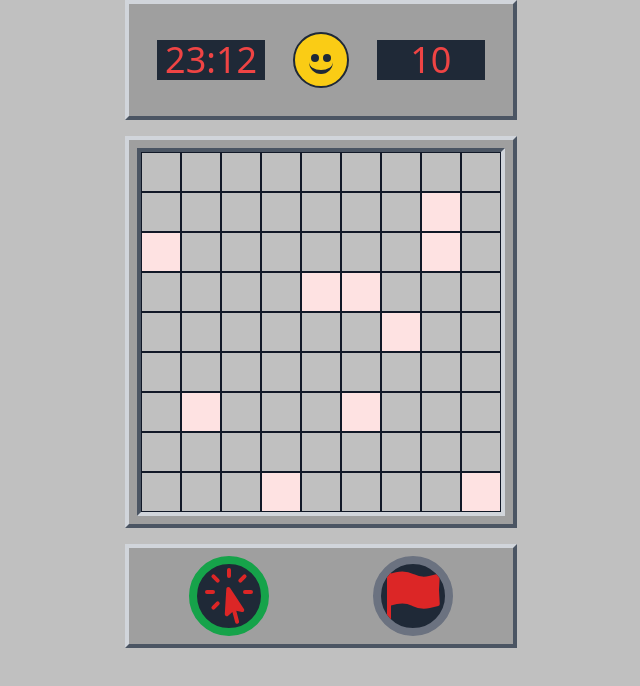
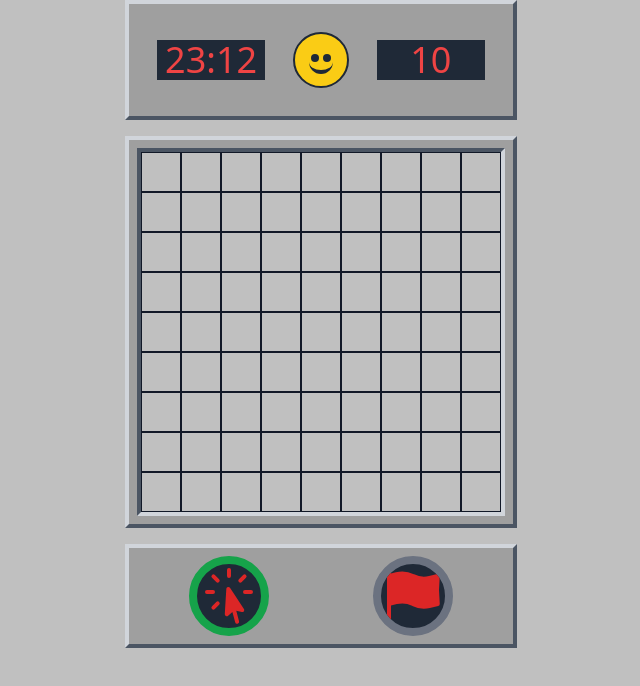
Before and after one commit to weelics/React-MineSweeper, a React (Create React App) app: page / in a window 1280 px wide. Shown: the top 686 px of the page, without its empty margins (319-959 px from the left). Built offline with nearby package versions, Linux system fonts and the light colour scheme.

Commit message:
fix: set new flag control

```diff
--- a/package.json
+++ b/package.json
@@ -10,7 +10,7 @@
     "@testing-library/user-event": "^13.5.0",
     "react": "^18.2.0",
     "react-dom": "^18.2.0",
-    "react-scripts": "5.0.1",
+    "react-scripts": "^5.0.1",
     "tailwindcss": "^3.2.4",
     "web-vitals": "^2.1.4"
   },
--- a/src/App.js
+++ b/src/App.js
@@ -4,51 +4,56 @@ import createTable from "./module/createTable";
 
 const length = 9;
 const nMine = 10;
-let mineInGame = nMine;
 let winnerMine = 0;
 let cssFinishGame = "";
 
-const initBoard = () => createTable(length, nMine);
-
-
 function App() {
-
-  const [board, setBoard] = useState(initBoard);
+  const [board, setBoard] = useState(createTable(length, nMine));
   const [alert, setAlert] = useState("");
   const [show, setShow] = useState(false);
-  const [points, setPoints] = useState(nMine);
-  const [inClicks,setInClicks] = useState(true);
+  const [mine, setMine] = useState(nMine);
+  const [inClicks, setInClicks] = useState(true);
 
   const reset = () => {
+    winnerMine = 0;
     setShow(false);
-    mineInGame = nMine;
-    winnerMine = 0;
-    setPoints(mineInGame);
-    setBoard(initBoard);
-  }
+    setMine(nMine);
+    setBoard(createTable(length, nMine));
+  };
 
-  const setVisible = useCallback((row,col) => {
+  const setVisible = useCallback(
+    (row, col) => {
       board[row][col].isVisible = true;
-  },[board]);
+    },
+    [board]
+  );
 
-  function gameOver() {
+  const endGame = () => {
+    setMine(nMine);
+    setShow(true);
+  };
+
+  const gameOver = useCallback(() => {
     setAlert("HAI PERSO!");
-    cssFinishGame = "bg-red-600";
-    setPoints(nMine);
-    setShow(true);
-  }
+    cssFinishGame = "bg-red-600 text-cyan-500";
+    endGame();
+  }, []);
 
-  const gameWin = () => {
+  const gameWin = useCallback(() => {
     setAlert("HAI VINTO!");
-    cssFinishGame = "bg-green-600";
-    setPoints(nMine);
-    setShow(true);
-  }
+    cssFinishGame = "bg-green-600 color-red-500";
+    endGame();
+  }, []);
 
-  const check = useCallback ((row, col) => {
+  const check = useCallback(
+    (row, col) => {
       if (row < 0 || row >= length || col < 0 || col >= length) return;
       if (board[row][col].isBomb) return;
-    if (board[row][col].value === 0 && board[row][col].isVisible === false) {
+      if (
+        board[row][col].value === 0 &&
+        board[row][col].isVisible === false &&
+        board[row][col].isFlagged === false
+      ) {
         board[row][col].isVisible = true;
         check(row - 1, col - 1);
         check(row - 1, col);
@@ -58,48 +63,51 @@ function App() {
         check(row, col + 1);
         check(row - 1, col + 1);
         check(row + 1, col - 1);
-    } else if(board[row][col].value !== 0){
+      } else if (board[row][col].value !== 0) {
         board[row][col].isVisible = true;
       }
+    },
+    [board]
+  );
 
-  },[board]);
+  const checkBoard = useCallback(
+    (key) => {
+      const row = Math.floor(key / length);
+      const col = key % length;
 
-  const checkBoard = useCallback((key) =>{
+      if (!inClicks) {
+        if (mine === 0 && !board[row][col].isFlagged) return;
 
-    const row = Math.floor(key / length);
-    const col = (key % length);
-    if(!inClicks) {
-      if(mineInGame === 0 && !board[row][col].isFlagged) return;
         board[row][col].isFlagged = !board[row][col].isFlagged;
         setBoard([...board]);
-      if(board[row][col].isFlagged && !board[row][col].isVisible) {
-        if(board[row][col].isBomb) winnerMine++;
-        mineInGame--;
+
+        if (board[row][col].isFlagged && !board[row][col].isVisible) {
+          if (board[row][col].isBomb) winnerMine++;
+          setMine((old) => old - 1);
+        } else if (!board[row][col].isFlagged && !board[row][col].isVisible) {
+          if (board[row][col].isBomb) winnerMine--;
+          setMine((old) => old + 1);
         }
-      else if(!board[row][col].isFlagged && !board[row][col].isVisible) {
-        if(board[row][col].isBomb) winnerMine--;
-        mineInGame++;
-      }
-      setPoints(mineInGame);
-      if(winnerMine === nMine) gameWin();
 
-      console.log("mineInGame: " + mineInGame + " winnerMine: " + winnerMine);
+        if (winnerMine === nMine) gameWin();
         return;
       }
-    if(board[row][col].isFlagged) return;
-    if(board[row][col].isBomb) gameOver();
-    check(row,col);
-    setVisible(row,col);
+
+      if (board[row][col].isFlagged) return;
+
+      if (board[row][col].isBomb) gameOver();
+
+      check(row, col);
+      setVisible(row, col);
       setBoard([...board]);
-  },[board, check, inClicks, setVisible]);
+    },
+    [board, check, gameOver, gameWin, inClicks, mine, setVisible]
+  );
 
   return (
-    <div className="mx-auto relative bg-[#C0C0C0] gap-4 md:max-w-min flex flex-col">
-      {show && (
-        <div className={`absolute ${cssFinishGame} opacity-60 top-[135px] w-full h-[357px] md:h-[394px] flex justify-center items-center`}><p className="text-8xl font-extrabold text-cyan-500 text-center">{alert}</p></div>
-      )}
+    <div className="mx-auto bg-[#C0C0C0] gap-4 md:max-w-min flex flex-col">
       <div
-        className="bg-[#9f9f9f]  p-2 border-t-4 border-l-4
+        className="bg-[#9f9f9f] p-2 border-t-4 border-l-4
         border-b-4 border-r-4
         border-t-gray-300 border-l-gray-300
         border-b-gray-600 border-r-gray-600"
@@ -112,7 +120,6 @@ function App() {
             onClick={() => {
               reset();
             }}
-
             className="relative w-14 h-14 text-center bg-yellow-400 border-2 border-gray-800 items-center rounded-full hover:bg-yellow-300"
           >
             <span className="absolute bottom-6 left-4 w-2 h-2 bg-gray-800 rounded-full"></span>
@@ -121,7 +128,7 @@ function App() {
           </div>
 
           <p className="text-4xl text-red-500 bg-gray-800 w-[33%] h-10 text-center">
-           {points}
+            {mine}
           </p>
         </div>
       </div>
@@ -132,11 +139,18 @@ function App() {
         border-b-gray-600 border-r-gray-600"
       >
         <div
-          className="flex flex-col md:items-center border-t-4 border-l-4
+          className="relative flex flex-col md:items-center border-t-4 border-l-4
         border-b-4 border-r-4
         border-b-gray-300 border-r-gray-300
         border-t-gray-600 border-l-gray-600"
         >
+          {show && (
+            <div
+              className={`absolute ${cssFinishGame} opacity-80 top-0 w-full h-full flex justify-center items-center`}
+            >
+              <p className="text-6xl font-extrabold text-center">{alert}</p>
+            </div>
+          )}
           {board.map((grid) => {
             return (
               <div className="flex">
@@ -160,19 +174,37 @@ function App() {
         border-b-gray-600 border-r-gray-600"
       >
         <div className="flex justify-around items-center ">
-
           <svg
             onClick={() => setInClicks(true)}
-          xmlns="http://www.w3.org/2000/svg" viewBox="0 0 24 24" fill="currentColor" className={`${inClicks ? 'border-green-600' : 'border-gray-500'} w-20 h-20 border-8 rounded-full  bg-gray-800 fill-red-600 hover:fill-amber-500`}>
-            <path fillRule="evenodd" d="M12 1.5a.75.75 0 01.75.75V4.5a.75.75 0 01-1.5 0V2.25A.75.75 0 0112 1.5zM5.636 4.136a.75.75 0 011.06 0l1.592 1.591a.75.75 0 01-1.061 1.06l-1.591-1.59a.75.75 0 010-1.061zm12.728 0a.75.75 0 010 1.06l-1.591 1.592a.75.75 0 01-1.06-1.061l1.59-1.591a.75.75 0 011.061 0zm-6.816 4.496a.75.75 0 01.82.311l5.228 7.917a.75.75 0 01-.777 1.148l-2.097-.43 1.045 3.9a.75.75 0 01-1.45.388l-1.044-3.899-1.601 1.42a.75.75 0 01-1.247-.606l.569-9.47a.75.75 0 01.554-.68zM3 10.5a.75.75 0 01.75-.75H6a.75.75 0 010 1.5H3.75A.75.75 0 013 10.5zm14.25 0a.75.75 0 01.75-.75h2.25a.75.75 0 010 1.5H18a.75.75 0 01-.75-.75zm-8.962 3.712a.75.75 0 010 1.061l-1.591 1.591a.75.75 0 11-1.061-1.06l1.591-1.592a.75.75 0 011.06 0z" clipRule="evenodd" />
+            xmlns="http://www.w3.org/2000/svg"
+            viewBox="0 0 24 24"
+            fill="currentColor"
+            className={`${
+              inClicks ? "border-green-600" : "border-gray-500"
+            } w-20 h-20 border-8 rounded-full  bg-gray-800 fill-red-600 hover:fill-amber-500`}
+          >
+            <path
+              fillRule="evenodd"
+              d="M12 1.5a.75.75 0 01.75.75V4.5a.75.75 0 01-1.5 0V2.25A.75.75 0 0112 1.5zM5.636 4.136a.75.75 0 011.06 0l1.592 1.591a.75.75 0 01-1.061 1.06l-1.591-1.59a.75.75 0 010-1.061zm12.728 0a.75.75 0 010 1.06l-1.591 1.592a.75.75 0 01-1.06-1.061l1.59-1.591a.75.75 0 011.061 0zm-6.816 4.496a.75.75 0 01.82.311l5.228 7.917a.75.75 0 01-.777 1.148l-2.097-.43 1.045 3.9a.75.75 0 01-1.45.388l-1.044-3.899-1.601 1.42a.75.75 0 01-1.247-.606l.569-9.47a.75.75 0 01.554-.68zM3 10.5a.75.75 0 01.75-.75H6a.75.75 0 010 1.5H3.75A.75.75 0 013 10.5zm14.25 0a.75.75 0 01.75-.75h2.25a.75.75 0 010 1.5H18a.75.75 0 01-.75-.75zm-8.962 3.712a.75.75 0 010 1.061l-1.591 1.591a.75.75 0 11-1.061-1.06l1.591-1.592a.75.75 0 011.06 0z"
+              clipRule="evenodd"
+            />
           </svg>
 
           <svg
             onClick={() => setInClicks(false)}
-          xmlns="http://www.w3.org/2000/svg" viewBox="0 0 24 24" fill="red" className={`${inClicks ? 'border-gray-500' : 'border-green-600'} w-20 h-20 border-8 rounded-full bg-gray-800 fill-red-600 hover:fill-amber-500`}>
-            <path fillRule="evenodd" d="M3 2.25a.75.75 0 01.75.75v.54l1.838-.46a9.75 9.75 0 016.725.738l.108.054a8.25 8.25 0 005.58.652l3.109-.732a.75.75 0 01.917.81 47.784 47.784 0 00.005 10.337.75.75 0 01-.574.812l-3.114.733a9.75 9.75 0 01-6.594-.77l-.108-.054a8.25 8.25 0 00-5.69-.625l-2.202.55V21a.75.75 0 01-1.5 0V3A.75.75 0 013 2.25z" clipRule="evenodd" />
+            xmlns="http://www.w3.org/2000/svg"
+            viewBox="0 0 24 24"
+            fill="red"
+            className={`${
+              inClicks ? "border-gray-500" : "border-green-600"
+            } w-20 h-20 border-8 rounded-full bg-gray-800 fill-red-600 hover:fill-amber-500`}
+          >
+            <path
+              fillRule="evenodd"
+              d="M3 2.25a.75.75 0 01.75.75v.54l1.838-.46a9.75 9.75 0 016.725.738l.108.054a8.25 8.25 0 005.58.652l3.109-.732a.75.75 0 01.917.81 47.784 47.784 0 00.005 10.337.75.75 0 01-.574.812l-3.114.733a9.75 9.75 0 01-6.594-.77l-.108-.054a8.25 8.25 0 00-5.69-.625l-2.202.55V21a.75.75 0 01-1.5 0V3A.75.75 0 013 2.25z"
+              clipRule="evenodd"
+            />
           </svg>
-
         </div>
       </div>
     </div>
--- a/src/components/block.js
+++ b/src/components/block.js
@@ -1,22 +1,42 @@
 function Block(props) {
-  let css ="w-full h-9 md:w-10 md:h-10  border border-gray-900 ";
-  if (!props.content.isVisible) css+= "bg-[#C0C0C0] hover:bg-[#d9d9d9]";
+  let css = "w-full h-[38px] md:w-10 md:h-10 border border-gray-900 ";
+  if (!props.content.isVisible) css += "bg-[#C0C0C0] hover:bg-[#d9d9d9]";
   else css += "bg-gray-600";
-  if (props.content.isBomb) css += " bg-red-100";
+  //if (props.content.isBomb) css += " bg-red-100";
   let body = "";
   let numberCss = "text-center m-0.5 text-2xl font-extrabold ";
-  if(props.content.isFlagged && props.content.isVisible === false) body = <svg xmlns="http://www.w3.org/2000/svg" viewBox="0 0 24 24" fill="currentColor" className="w-6 h-6 fill-red-600 ml-1 mt-1">
-  <path fillRule="evenodd" d="M3 2.25a.75.75 0 01.75.75v.54l1.838-.46a9.75 9.75 0 016.725.738l.108.054a8.25 8.25 0 005.58.652l3.109-.732a.75.75 0 01.917.81 47.784 47.784 0 00.005 10.337.75.75 0 01-.574.812l-3.114.733a9.75 9.75 0 01-6.594-.77l-.108-.054a8.25 8.25 0 00-5.69-.625l-2.202.55V21a.75.75 0 01-1.5 0V3A.75.75 0 013 2.25z" clipRule="evenodd" />
-</svg>
-;
-  else if(props.content.isVisible  && props.content.value !== 0){
+  if (props.content.isFlagged && props.content.isVisible === false)
+    body = (
+      <svg
+        xmlns="http://www.w3.org/2000/svg"
+        viewBox="0 0 24 24"
+        fill="currentColor"
+        className="w-6 h-6 fill-red-600 ml-1 mt-1"
+      >
+        <path
+          fillRule="evenodd"
+          d="M3 2.25a.75.75 0 01.75.75v.54l1.838-.46a9.75 9.75 0 016.725.738l.108.054a8.25 8.25 0 005.58.652l3.109-.732a.75.75 0 01.917.81 47.784 47.784 0 00.005 10.337.75.75 0 01-.574.812l-3.114.733a9.75 9.75 0 01-6.594-.77l-.108-.054a8.25 8.25 0 00-5.69-.625l-2.202.55V21a.75.75 0 01-1.5 0V3A.75.75 0 013 2.25z"
+          clipRule="evenodd"
+        />
+      </svg>
+    );
+  else if (props.content.isVisible && props.content.value !== 0) {
     body = props.content.value;
-    switch(body){
-      case 1: numberCss += "text-cyan-500"; break;
-      case 2: numberCss += "text-green-500"; break;
-      case 3: numberCss += "text-red-500"; break;
-      case 4: numberCss += "text-purple-500"; break;
-      default: break;
+    switch (body) {
+      case 1:
+        numberCss += "text-cyan-500";
+        break;
+      case 2:
+        numberCss += "text-green-500";
+        break;
+      case 3:
+        numberCss += "text-red-500";
+        break;
+      case 4:
+        numberCss += "text-purple-500";
+        break;
+      default:
+        break;
     }
   }
 
@@ -24,12 +44,12 @@ function Block(props) {
     <span
       onClick={() => {
         props.checkBoard();
-      }
-
-      }
+      }}
       className={css}
     >
-      <p className={numberCss}> {props.content.isVisible || props.content.isFlagged ? body : ""}
+      <p className={numberCss}>
+        {" "}
+        {props.content.isVisible || props.content.isFlagged ? body : ""}
       </p>
     </span>
   );
```
Also changed, not shown: 1 other file (tests, documents, lock files or other folders). Lines whose indentation alone changed are shown as unchanged.
